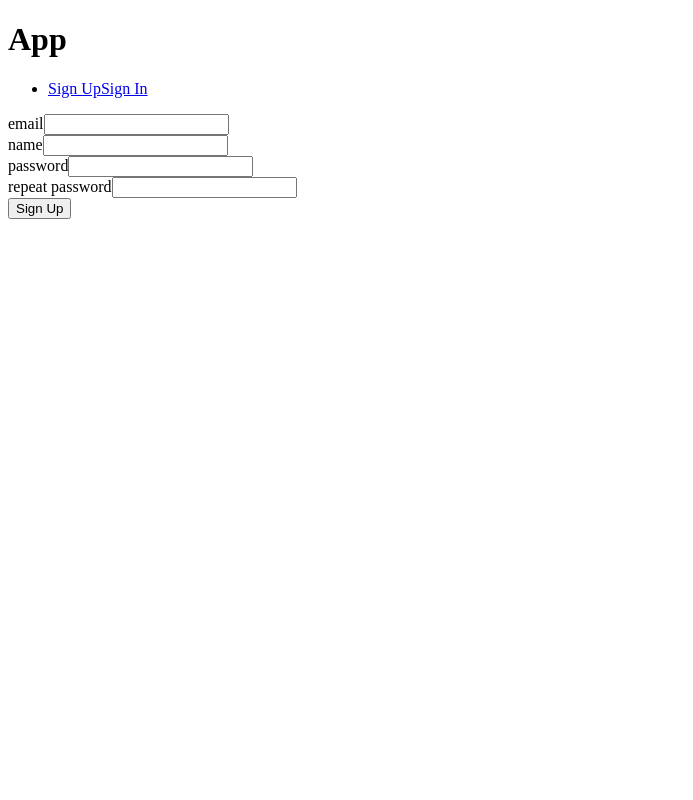
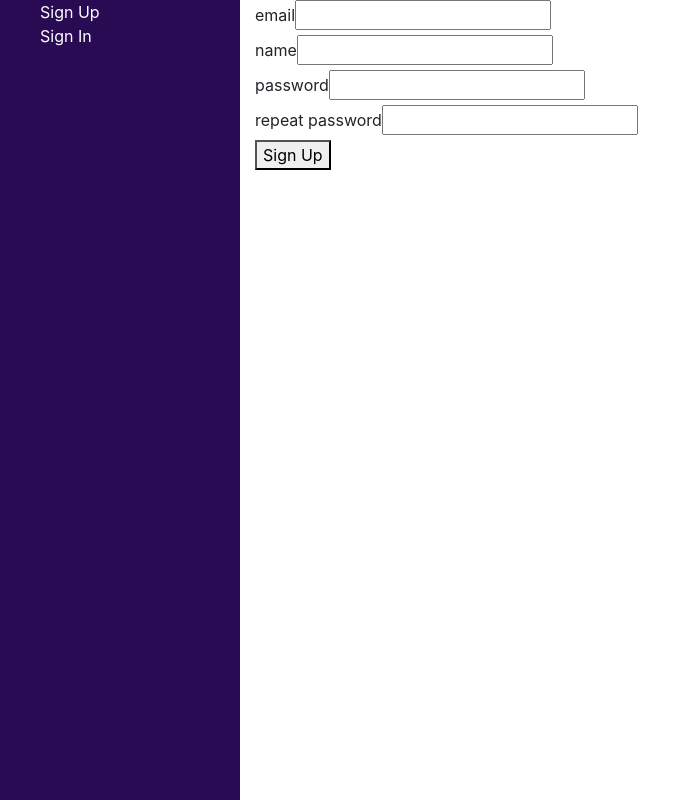
Before and after one commit to Matus-Dubrava/progress-tracker, a React (Create React App) app in the folder client/: page /signup in a window 1280 px wide. Shown: the whole page, without its empty margins (0-693 px from the left). Built offline with nearby package versions, Linux system fonts and the light colour scheme.

Commit message:
added initial container css styles

```diff
--- /dev/null
+++ b/client/src/components/App.css
@@ -0,0 +1,6 @@
+.app-container {
+	position: absolute;
+	top: 0;
+	left: 15rem;
+	width: 80%;
+}
--- a/client/src/components/App.js
+++ b/client/src/components/App.js
@@ -1,6 +1,8 @@
 import React from 'react';
 import { Router, Switch, Route } from 'react-router-dom';
+import '../../node_modules/bootstrap/dist/css/bootstrap.min.css';
 
+import './App.css';
 import history from '../history';
 import Navigation from './Navigation';
 import Landing from './Landing';
@@ -9,13 +11,16 @@ import Signup from './auth/Signup';
 function App() {
 	return (
 		<Router history={history}>
-			<h1>App</h1>
 			<Navigation />
 
-			<Switch>
-				<Route path="/" exact component={Landing} />
-				<Route path="/signup" component={Signup} />
-			</Switch>
+			<div className="app-container">
+				<div className="container">
+					<Switch>
+						<Route path="/" exact component={Landing} />
+						<Route path="/signup" component={Signup} />
+					</Switch>
+				</div>
+			</div>
 		</Router>
 	);
 }
--- /dev/null
+++ b/client/src/components/Navigation.css
@@ -0,0 +1,24 @@
+.navigation {
+	width: 15rem;
+	height: 100vh;
+	color: white;
+	background-color: rgb(41, 11, 83);
+	position: absolute;
+	top: 0;
+	left: 0;
+}
+
+.navigation-list {
+	list-style-type: none;
+	display: flex;
+	flex-direction: column;
+	height: 20rem;
+}
+
+.navigation-item {
+	display: block;
+}
+
+.navigation-link {
+	color: white;
+}
--- a/client/src/components/Navigation.js
+++ b/client/src/components/Navigation.js
@@ -2,20 +2,34 @@ import React from 'react';
 import { Link } from 'react-router-dom';
 import { connect } from 'react-redux';
 
+import './Navigation.css';
+
 const Navigation = ({ isSignedIn, name, email }) => {
 	return (
-		<nav>
-			<ul>
+		<nav className="navigation">
+			<ul className="navigation-list">
 				{isSignedIn ? (
-					<li>
-						<Link to="/">Home</Link>
-						<Link to="/test">Test Link</Link>
-					</li>
+					<>
+						<li className="navigation-item">{name}</li>
+						<li className="navigation-item">
+							<Link className="navigation-link" to="/">
+								Home
+							</Link>
+						</li>
+					</>
 				) : (
-					<li>
-						<Link to="/signup">Sign Up</Link>
-						<Link to="/signin">Sign In</Link>
-					</li>
+					<>
+						<li className="navigation-item">
+							<Link className="navigation-link" to="/signup">
+								Sign Up
+							</Link>
+						</li>
+						<li>
+							<Link className="navigation-link" to="/signin">
+								Sign In
+							</Link>
+						</li>
+					</>
 				)}
 			</ul>
 		</nav>
```
